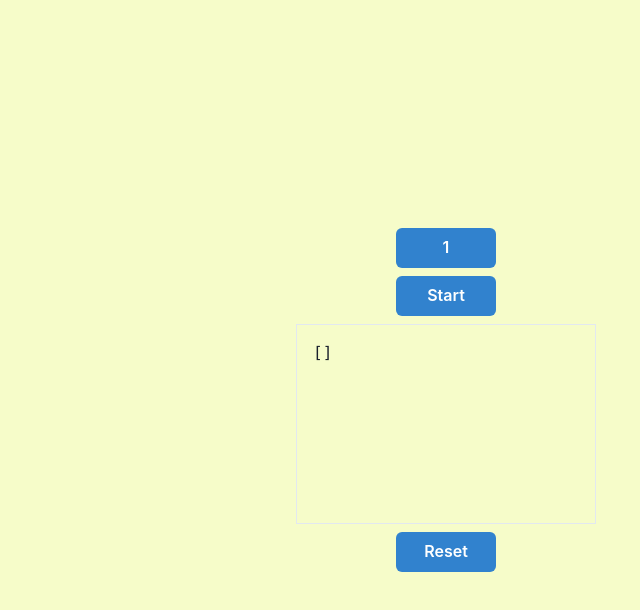
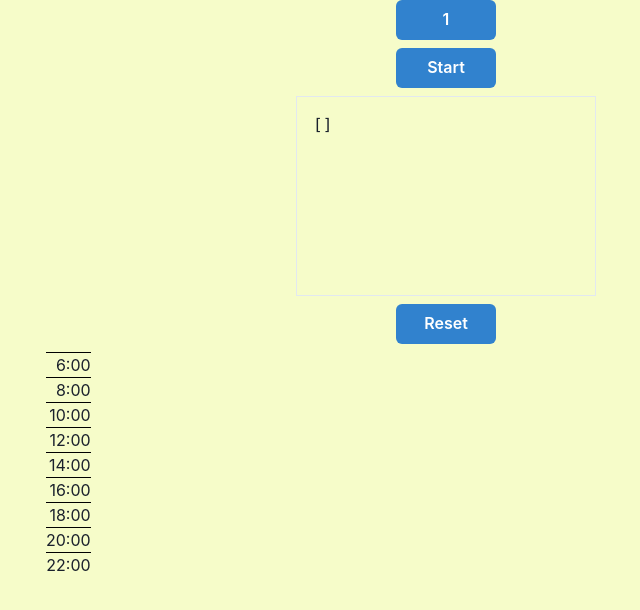
Before and after one commit to mingyuanlee/focus-rock, a React (Create React App) app in the folder app/: page / in a window 1280 px wide. Shown: the top 610 px of the page, without its empty margins (194-834 px from the left). Built offline with nearby package versions, Linux system fonts and the light colour scheme.

Commit message:
add time graph; fix local time issue

```diff
--- a/app/electron/main.js
+++ b/app/electron/main.js
@@ -18,7 +18,7 @@ function createWindow () {
 
   // Create a new window
   let window = new BrowserWindow({
-      width: 800,
+      width: 1000,
       height: 800,
       show: false,
       nodeIntegration: false,
--- a/app/src/App.jsx
+++ b/app/src/App.jsx
@@ -1,6 +1,7 @@
 import React, { useState, useEffect } from "react";
 import { Box, Button, Flex, VStack } from "@chakra-ui/react";
 import { useToast } from '@chakra-ui/react';
+import TimeTable from "./TimeTable";
 
 const App = () => {
   const [started, setStarted] = useState(false);
@@ -8,10 +9,13 @@ const App = () => {
   const [startTime, setStartTime] = useState(null);
   // const [endTime, setEndTime] = useState(null);
   const [type, setType] = useState(1);
-  const [data, setData] = useState([]);
   const [error, setError] = useState(null);
+  const [datesData, setDatesData] = useState([]);
+
 
   const toast = useToast();
+
+  const intervalsPerDay = 24 * 6; // 24 hours * 6 intervals per hour
 
   const getStartTime = () => {
     const now = new Date();
@@ -26,16 +30,11 @@ const App = () => {
     const now = new Date();
     let hours = now.getHours();
     let minutes = now.getMinutes();
-
-    // Round up to the next multiple of 10 for minutes
     minutes = Math.ceil(minutes / 10) * 10;
-
-    // Adjust hours and minutes if minutes are 60
     if (minutes >= 60) {
       minutes = 0;
       hours = (hours + 1) % 24; // Adjust for 24-hour format
     }
-
     const formattedTime = `${hours.toString().padStart(2, '0')}:${minutes.toString().padStart(2, '0')}`;
     return formattedTime;
   }
@@ -62,17 +61,16 @@ const App = () => {
           });
           window.dataApi.reqReadData();
       });
-
-      setData(JSON.parse(result))
+      setDatesData(JSON.parse(result))
     } catch (error) {
         setError(error);
         // Note: can't use error directly in description, because it's an object, will throw error
         toast({
-            title: 'Error',
-            description: 'Something bad happend in the backend',
-            status: 'error',
-            duration: 5000,
-            isClosable: true,
+          title: 'Error',
+          description: 'Something bad happend in the backend',
+          status: 'error',
+          duration: 5000,
+          isClosable: true,
         });
     }
   };
@@ -85,14 +83,14 @@ const App = () => {
   // write to json file
   const writeData = (endTime) => {
     const today = new Date();
-    console.log("data:", data)
-    data.push({
-        date: today.toISOString().substring(0, 10),
+    console.log("datesData:", datesData)
+    datesData.push({
+        date: today.toISOString(),
         start_time: startTime,
         end_time: endTime,
         type: type
     });
-    window.dataApi.reqWriteData(data);
+    window.dataApi.reqWriteData(datesData);
   }
 
   const onClick = () => {
@@ -117,7 +115,8 @@ const App = () => {
 
     if (started) {
       interval = setInterval(() => {
-        setTimeElapsed((prevTime) => prevTime + 1);
+        console.log("set time elapsed", timeElapsed);
+        setTimeElapsed(currentTimeElapsed => currentTimeElapsed + 1);
       }, 1000); // Update time every second
     } else {
       clearInterval(interval);
@@ -132,7 +131,7 @@ const App = () => {
 
   return (
       <Flex
-        height="100vh" // Full height of the viewport
+        // height="100vh" // Full height of the viewport
         alignItems="center" // Vertically centers content in the container
         justifyContent="center" // Horizontally centers content in the container
       >
@@ -151,15 +150,13 @@ const App = () => {
             border="1px" // Border around the box
             borderColor="gray.200" // Border color
           >
-            <pre>{JSON.stringify(data, null, 2)}</pre>
+            <pre>{JSON.stringify(datesData, null, 2)}</pre>
           </Box>
           <Button width="100px" colorScheme="blue" onClick={reset}>
             Reset
           </Button>
+          <TimeTable data={datesData} />
         </VStack>
-
-
-
       </Flex>
   )
 };
--- /dev/null
+++ b/app/src/TimeTable.jsx
@@ -0,0 +1,101 @@
+import { Box, Grid, GridItem, Text } from '@chakra-ui/react';
+import React, { useEffect, useState } from 'react';
+
+const TimeTable = ({ data }) => {
+  const [matrix, setMatrix] = useState(null);
+  const [dates, setDates] = useState(null);
+
+  const intervalsPerDay = 24 * 6; // 24 hours * 6 intervals per hour
+  const startingHour = 6; // 6:00 AM
+
+  const gridItemStyle = {
+    h: "3px",
+    w: "80px"
+  };
+
+  const convertToMatrix = (data) => {
+    const intervalsPerHour = intervalsPerDay / 24;
+    const dates = [...new Set(data.map(entry => entry.date))]; // Unique dates
+
+    // Initialize matrix with false
+    const matrix = Array.from({ length: intervalsPerDay }, () =>
+      Array(dates.length).fill(false)
+    );
+
+    const timeToIndex = (time) => {
+      const [hours, minutes] = time.split(':').map(Number);
+      return hours * intervalsPerHour + Math.floor(minutes / 10);
+    };
+
+    data.forEach(entry => {
+      const columnIndex = dates.indexOf(entry.date);
+      const startIndex = timeToIndex(entry.start_time);
+      const endIndex = timeToIndex(entry.end_time);
+
+      for (let i = startIndex; i < endIndex; i++) {
+        matrix[i][columnIndex] = true;
+      }
+    });
+
+    console.log("matrix:", matrix);
+
+    return matrix;
+  };
+
+  function convertToLocalTimeAndFormat(isoString) {
+    const date = new Date(isoString);
+    const year = date.getFullYear();
+    const month = (date.getMonth() + 1).toString().padStart(2, '0'); // Months are zero-based
+    const day = date.getDate().toString().padStart(2, '0');
+
+    return `${year}-${month}-${day}`;
+  }
+
+  useEffect(() => {
+    console.log("data:", data);
+    if (data) {
+      setDates([...new Set(data.map(entry => convertToLocalTimeAndFormat(entry.date)))]);
+      setMatrix(convertToMatrix(data));
+    }
+  }, [data]);
+
+  if (!matrix) return (
+    <Box width="800px" height="600px" overflow="auto">
+      { !matrix && <Text>Loading...</Text> }
+      </Box>
+  )
+
+  return (
+    <Box width="800px" height="600px" overflow="auto">
+      <Grid templateColumns={`repeat(${matrix[0].length + 1}, max-content)`} gap="0px 20px">
+        {/* Header Row for Dates */}
+        <GridItem />
+        {dates.map(date => (
+          <GridItem key={date}>
+            <Text>{date}</Text> {/* Display the date */}
+          </GridItem>
+        ))}
+
+        {/* Time Interval Rows */}
+        {Array.from({ length: intervalsPerDay }, (_, index) => {
+          const hour = Math.floor(index / 6);
+          if (index / 6 < startingHour) return null; // Skip hours before startingHour
+          return (
+            <React.Fragment key={index}>
+              { index % 12 === 0 && <GridItem borderTop={"1px solid black"} rowSpan={12} textAlign="right">
+                <Text>{`${hour % 24}:00`}</Text> {/* Display the hour */}
+              </GridItem> }
+              {matrix[index].map(item => (
+                <GridItem key={index} backgroundColor={ item ? "green": "transparent"} {...gridItemStyle}>
+                  {/* This is where your interval data would go */}
+                </GridItem>
+              ))}
+            </React.Fragment>
+          )
+        })}
+      </Grid>
+    </Box>
+  );
+};
+
+export default TimeTable;
```
Also changed, not shown: 1 other file (tests, documents, lock files or other folders).
